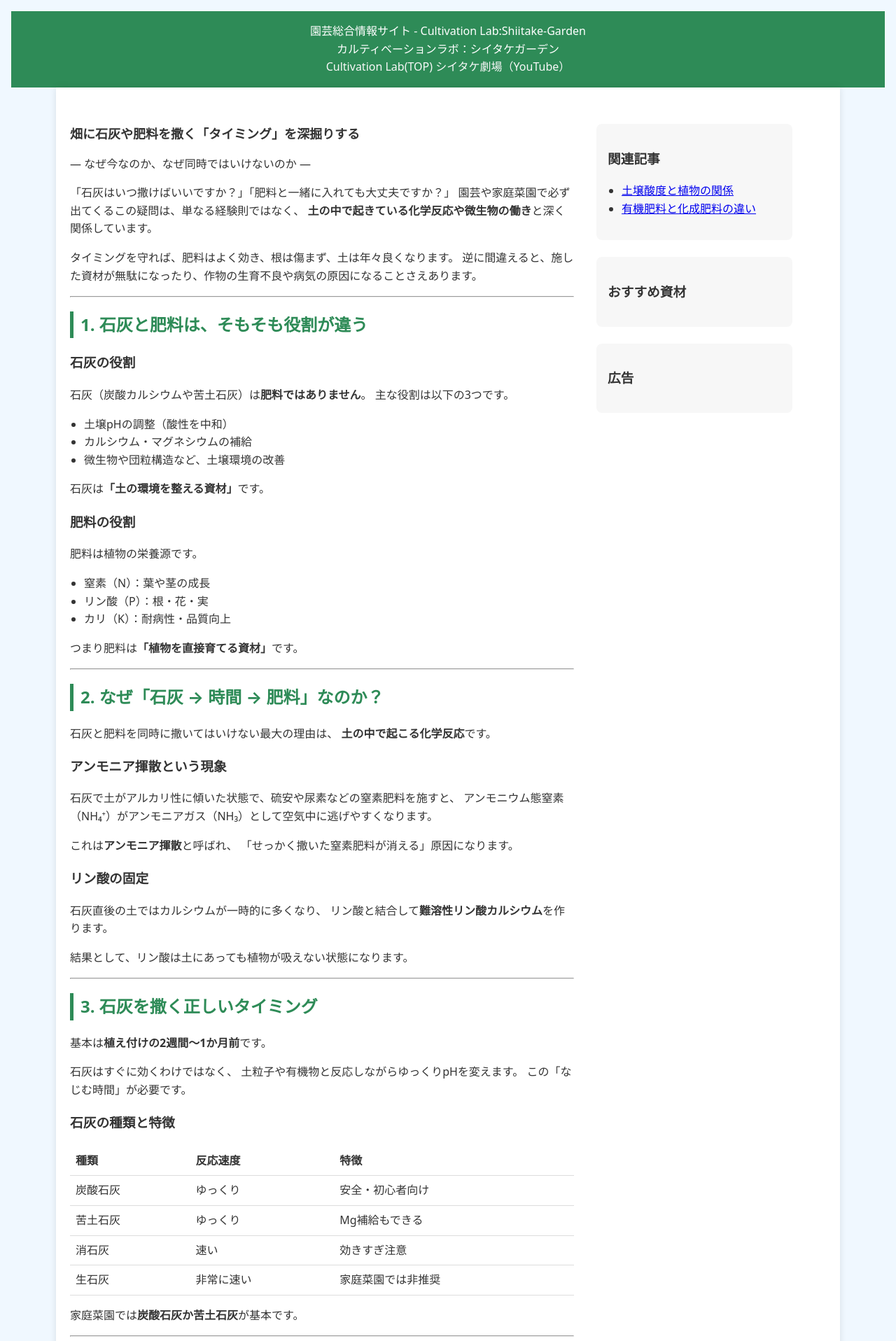
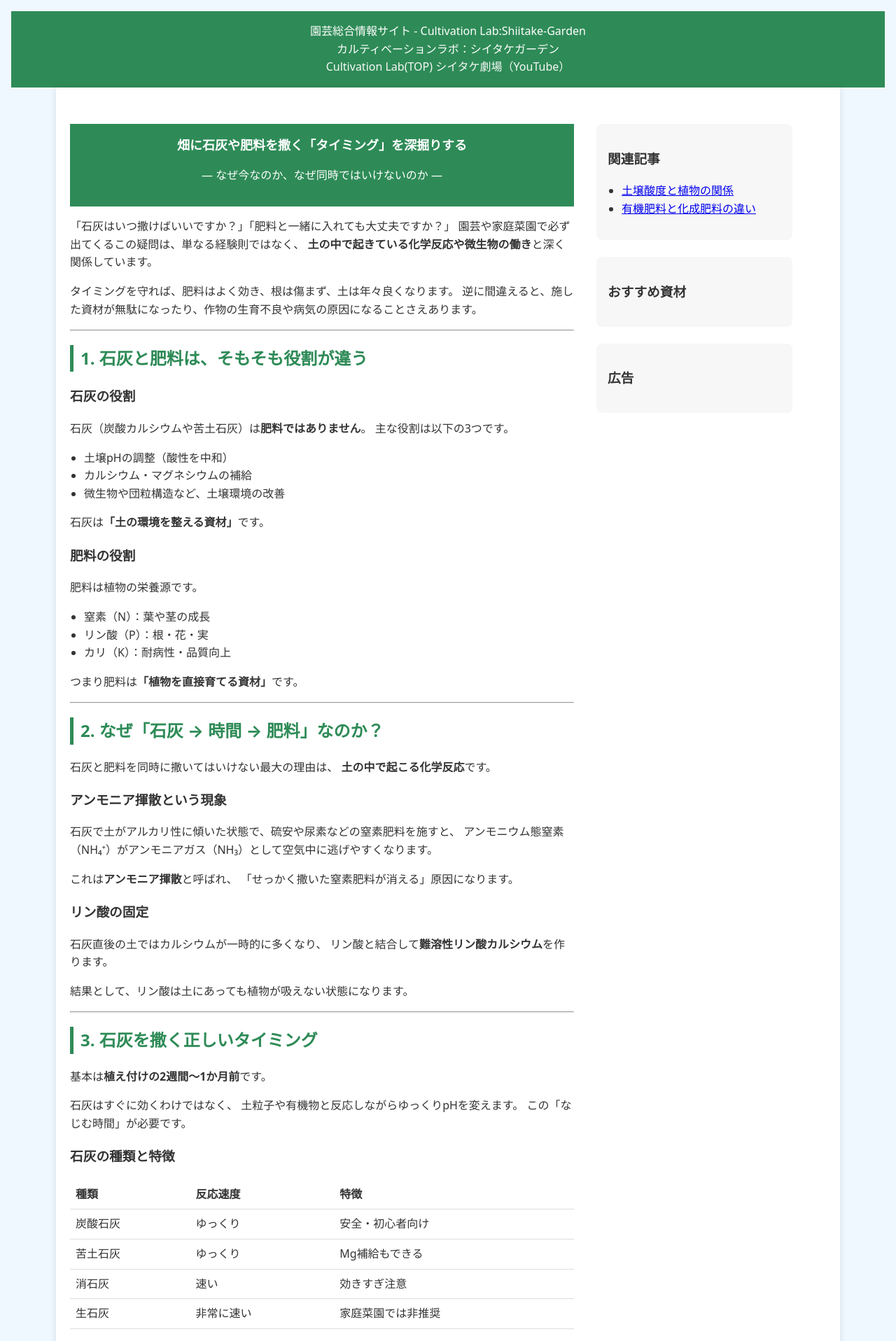
Before and after one commit to shiitake-garden/shiitake-garden.github.io, a Jekyll site: the page built from column_sekkai_hiryou.html, in a window 1280 px wide. Shown: the top 1916 px of the page at 70% size. Built offline with Jekyll 4.4.1, drawn with Linux system fonts in a browser that asks for light colours.

Commit message:
Update column_sekkai_hiryou.html

```diff
--- a/column_sekkai_hiryou.html
+++ b/column_sekkai_hiryou.html
@@ -9,10 +9,10 @@ title: カルティベーションラボ
     <article class="article-main">
       <!--ここから記事-->
 
-
+      <header class="site-header">
         <h1>畑に石灰や肥料を撒く「タイミング」を深掘りする</h1>
         <p class="lead">— なぜ今なのか、なぜ同時ではいけないのか —</p>
-
+      </header>
 
       <p>
         「石灰はいつ撒けばいいですか？」「肥料と一緒に入れても大丈夫ですか？」
```
